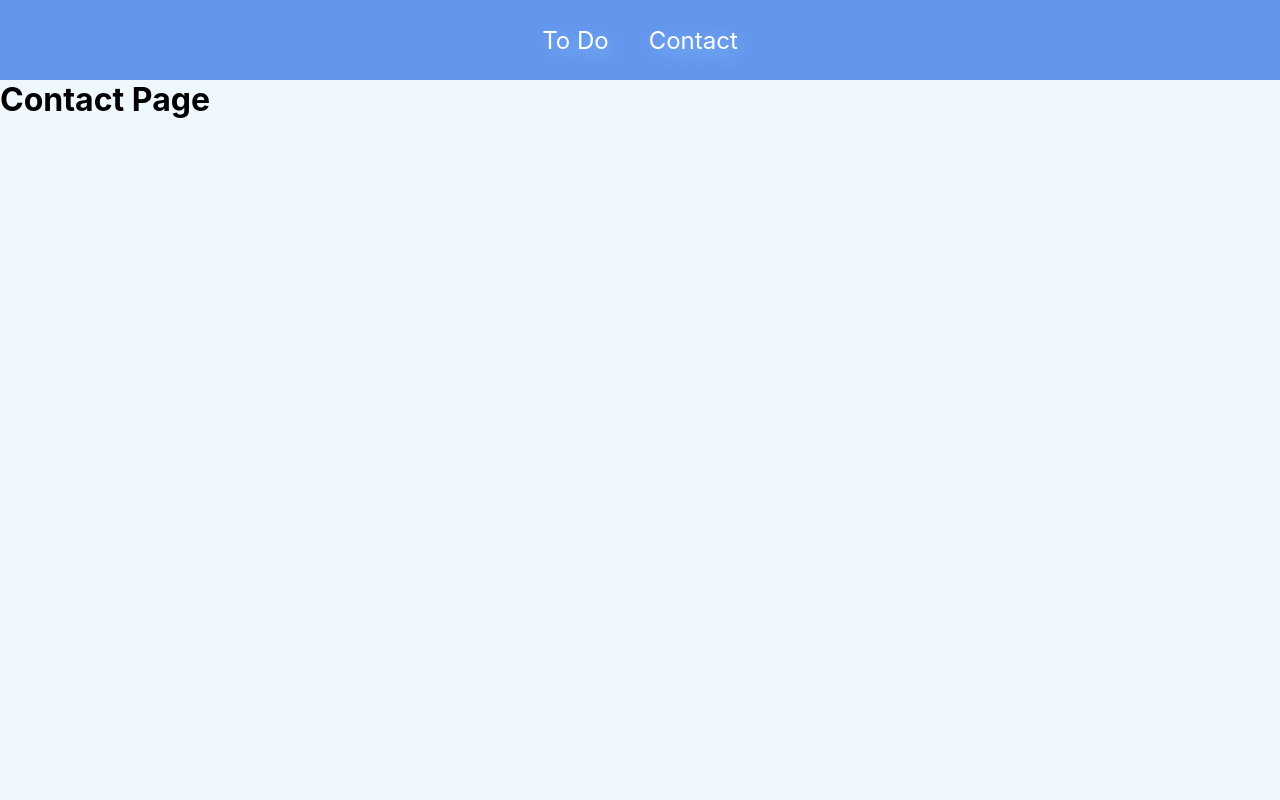
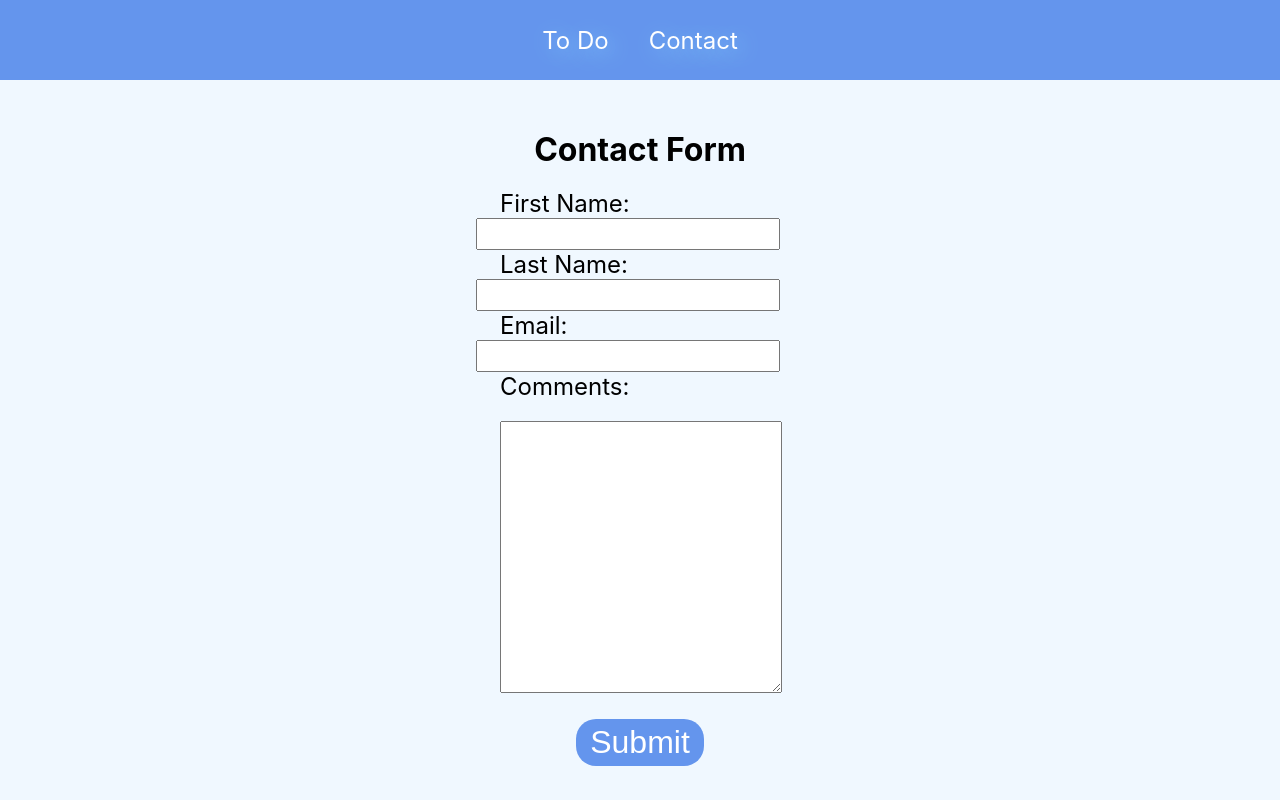
Before and after one commit to sp11037/project3, a React (Create React App) app: page /contact in a window 1280 px wide. Built offline with nearby package versions, Linux system fonts and the light colour scheme.

Commit message:
Created contact page. Removed temporary values and fixed add feature.

```diff
--- a/src/App.js
+++ b/src/App.js
@@ -1,7 +1,7 @@
 import { BrowserRouter, Routes, Route } from 'react-router-dom'
 import Layout from './components/Layout/Layout';
 import ToDoPage from './components/ToDoPage/ToDoPage';
-import ContactPage from './components/ContactPage';
+import ContactPage from './components/ContactPage/ContactPage';
 import NoPage from './components/NoPage';
 
 function App() {
--- a/src/components/ContactPage.js
+++ /dev/null
@@ -1,7 +0,0 @@
-const ContactPage = () => {
-    return (
-        <h1>Contact Page</h1>
-    );
-};
-
-export default ContactPage;
--- /dev/null
+++ b/src/components/ContactPage/ContactPage.css
@@ -0,0 +1,49 @@
+.contactForm {
+    justify-self: center;
+    margin-top: 50px;
+    width: 25%;
+}
+
+.contactForm h1 {
+    text-align: center;
+}
+
+.contactForm label {
+    display: block;
+    margin: 20px;
+    font-size: 1.5rem;
+}
+
+.contactForm input {
+    float: right;
+    width: 300px;
+    font-size: 1.5rem;
+}
+
+.contactForm textarea {
+    margin-top: 20px;
+    padding: 10px;
+    width: calc(100% - 20px);
+    height: 250px;
+    font-size: 1.5rem;
+}
+
+.contactForm button {
+    position: relative;
+    left: 50%;
+    transform: translate(-50%, 0);
+    padding: 5px;
+    width: 40%;
+    border: 0;
+    border-radius: 20px;
+    background-color: cornflowerblue;
+    font-size: 2rem;
+    color: white;
+    cursor: pointer;
+}
+
+.updateTimestamp {
+    display: none;
+    margin: 20px;
+    color: green;
+}
--- /dev/null
+++ b/src/components/ContactPage/ContactPage.js
@@ -0,0 +1,48 @@
+import { useState } from 'react';
+import './ContactPage.css';
+
+const ContactPage = () => {
+    const [formUpdate, setFormUpdate] = useState("");
+    const [contactData, setContactData] = useState([]);
+
+    const handleFormUpdate = () => {
+        const output = document.querySelector(".updateTimestamp");
+
+        const time = new Date();
+        const hours = time.getHours();
+        const minutes = time.getMinutes();
+        const seconds = time.getSeconds();
+
+        setFormUpdate(`${hours}:${minutes}:${seconds}`);
+        output.style.display = "block";
+    }
+
+    const handleContactSubmit = (e) => {
+        e.preventDefault();
+        const newContact = {fName: e.target.fName.value, lName: e.target.lName.value, eMail: e.target.eMail.value, comments: e.target.comments.value};
+        setContactData([...contactData, newContact]);
+        window.location.reload();
+    }
+
+    return (
+        <form action="#" className="contactForm" onChange={handleFormUpdate} onSubmit={handleContactSubmit}>
+            <h1>Contact Form</h1>
+            <label>First Name:
+                <input type="text" name="fName" autoComplete="off" />
+            </label>
+            <label>Last Name:
+                <input type="text" name="lName" autoComplete="off" />
+            </label>
+            <label>Email:
+                <input type="email" name="eMail" autoComplete="off" />
+            </label>
+            <label>Comments:
+                <textarea name="comments" />
+            </label>
+            <button type="submit">Submit</button>
+            <p className="updateTimestamp">Input Updated: {formUpdate}</p>
+        </form>
+    );
+};
+
+export default ContactPage;
--- a/src/components/ToDoPage/ToDoPage.js
+++ b/src/components/ToDoPage/ToDoPage.js
@@ -6,10 +6,7 @@ import './ToDoPage.css';
 
 const ToDoPage = () => {
     const [filter, setFilter] = useState('All');
-    const [items, setItems] = useState([
-        {id: 100, description: "buy more cheese", completed: "Incomplete"},
-        {id: 101, description: "go to the hospital", completed: "Completed"},
-    ]);
+    const [items, setItems] = useState([]);
 
     // references for modal input
     const addRef = createRef();
@@ -60,7 +57,10 @@ const ToDoPage = () => {
     const handleAdd = (e) => {
         e.preventDefault();
 
-        const newId = items[items.length - 1].id + 1;
+        let newId = 100;
+        if (items.length > 0) {
+            newId = items[items.length - 1].id + 1;
+        }
         const newItemValue = addRef.current.value;
 
         const newList = [...items, {id: newId, description: newItemValue, completed: "Incomplete"}];
```
